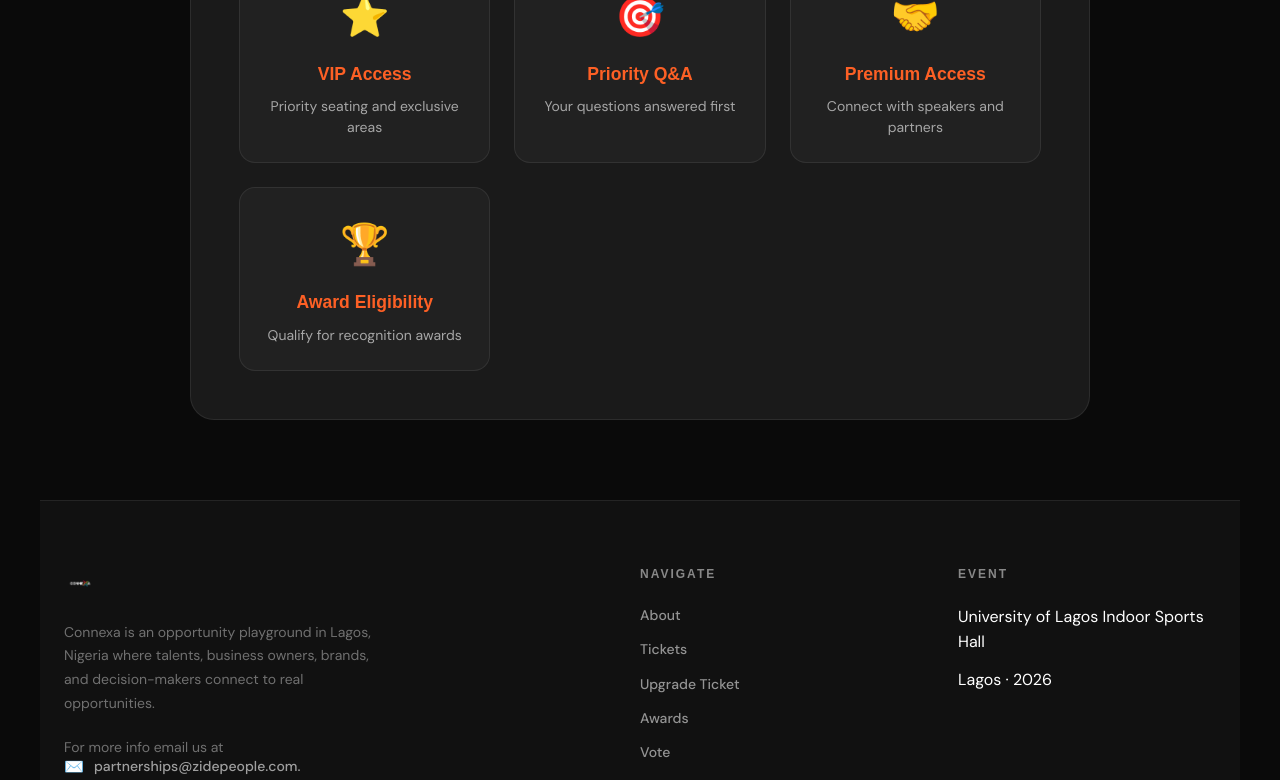
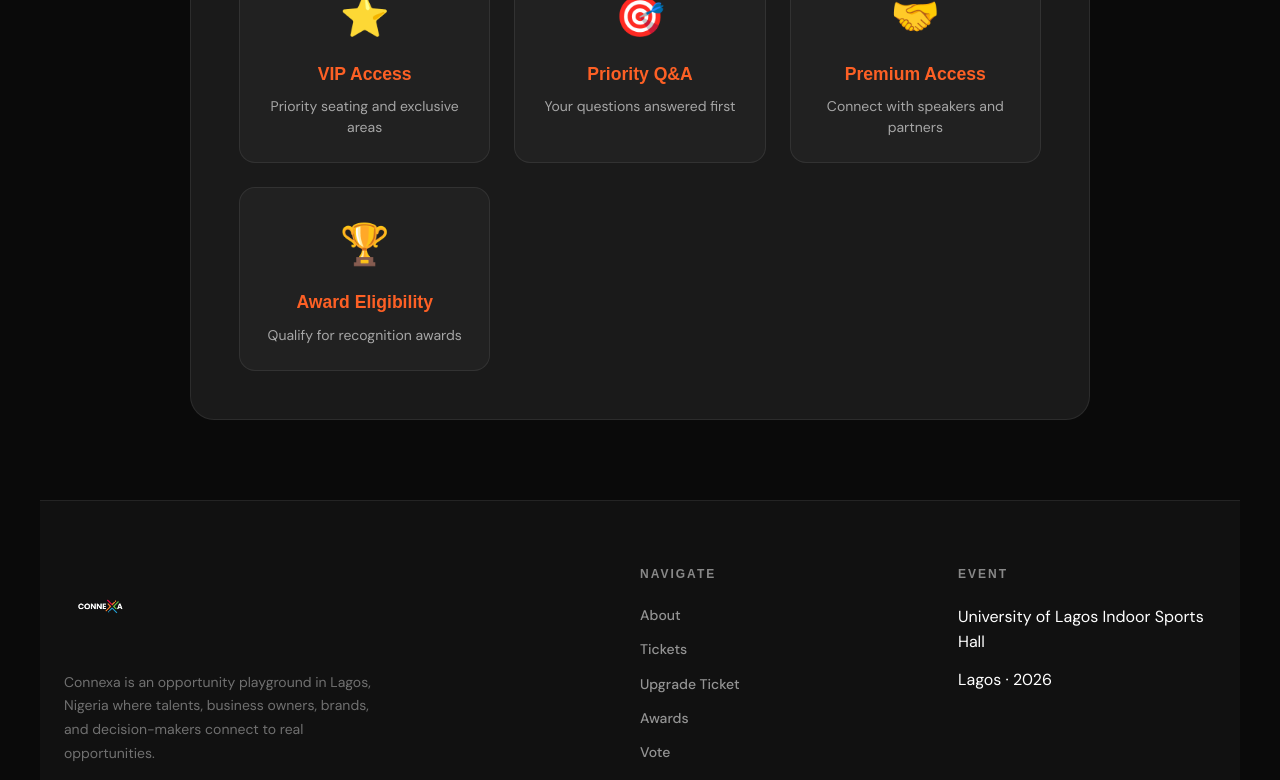
Before and after one commit to Zidepeoplenewaccount/connexa, a React (Vite) app: page /upgrade-ticket in a window 1280 px wide. Shown: the part 899-1679 px from the top of the page. Built offline with nearby package versions, Linux system fonts and the light colour scheme.

Commit message:
fix: increase logo size to compensate for new image whitespace

```diff
--- a/src/components/Footer.css
+++ b/src/components/Footer.css
@@ -24,7 +24,7 @@
 }
 
 .footer-brand-logo {
-  height: 40px;
+  height: 90px;
   width: auto;
   object-fit: contain;
   margin-bottom: 16px;
--- a/src/components/Navbar.css
+++ b/src/components/Navbar.css
@@ -23,7 +23,7 @@
 }
 
 .navbar-logo img {
-  height: 36px;
+  height: 80px;
   width: auto;
   object-fit: contain;
 }
```
